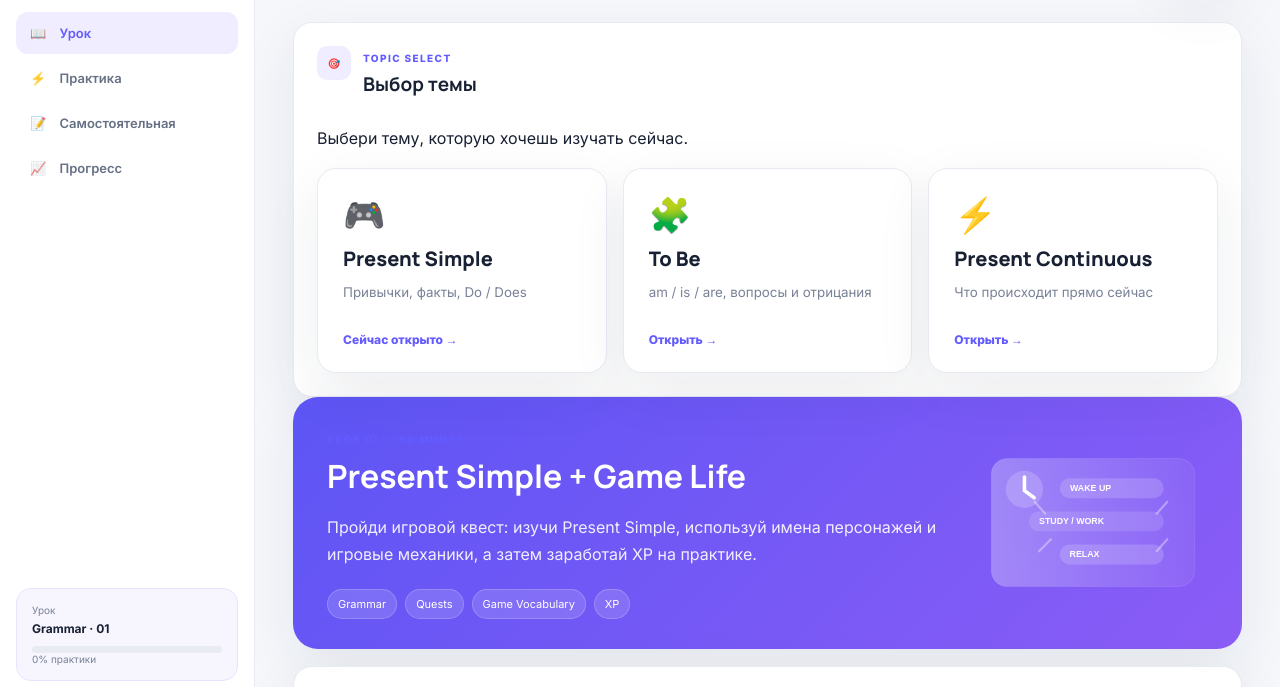
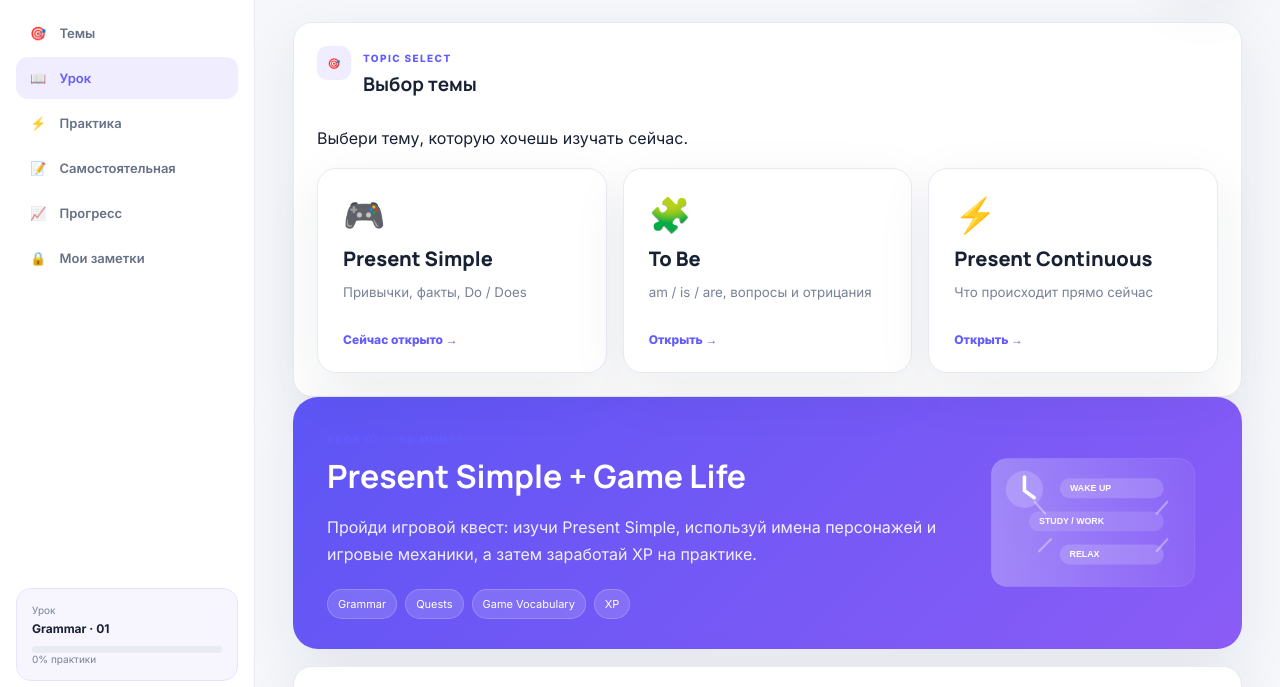
Before and after one commit to Harvus-son/English, a website: page index.html in a window 1280 px wide. Shown: the part 95-782 px from the top of the page. Drawn offline with Linux system fonts and the light colour scheme.

Commit message:
Add full navigation to all pages

```diff
--- a/index.html
+++ b/index.html
@@ -12,10 +12,12 @@
 <aside class="sidebar">
 <a class="brand" href="./index.html"><span class="brand-mark">E</span><span><strong>English Lab</strong><small>Учимся через практику</small></span></a>
 <nav>
+<a class="nav" href="./topics.html"><span>🎯</span> Темы</a>
 <a class="nav active" href="./index.html"><span>📖</span> Урок</a>
 <a class="nav" href="./practice.html"><span>⚡</span> Практика</a>
 <a class="nav" href="./selfwork.html"><span>📝</span> Самостоятельная</a>
 <a class="nav" href="./progress.html"><span>📈</span> Прогресс</a>
+<a class="nav" href="./teacher.html"><span>🔒</span> Мои заметки</a>
 </nav>
 <div class="sidebar-bottom"><div class="level-card"><span>Урок</span><b>Grammar · 01</b><div class="mini-progress"><i id="sideProgress"></i></div><small id="sideProgressText">0% практики</small></div></div>
 </aside>
```
